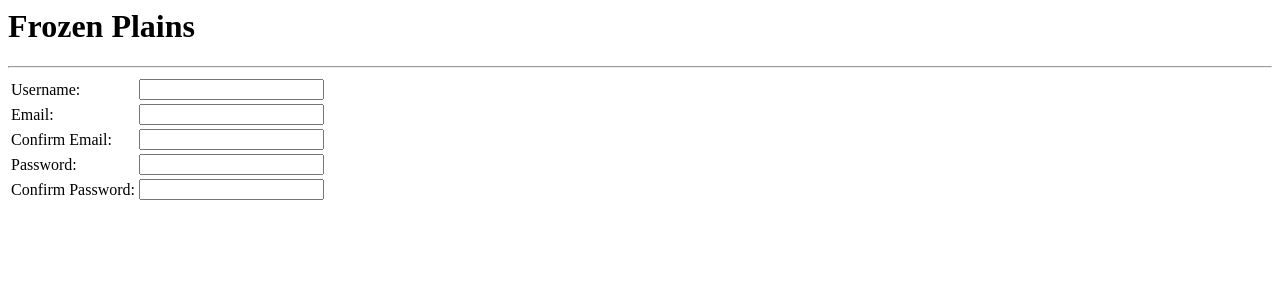
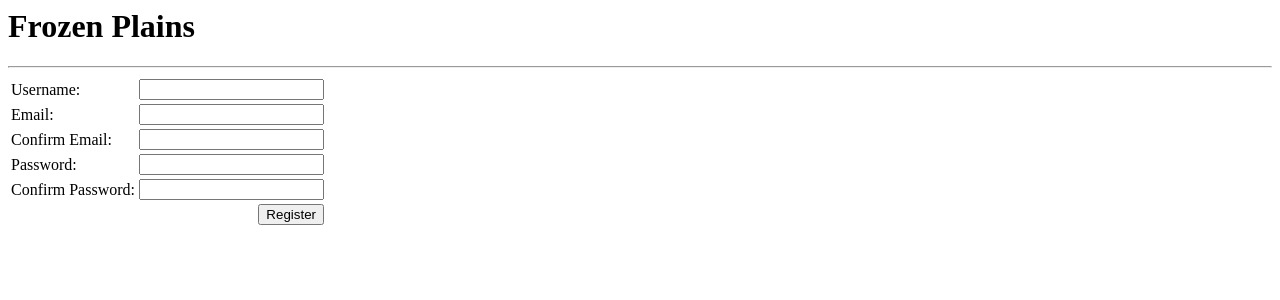
Before and after one commit to sheenabandy/frozen, a PHP site: page /register.php in a window 1280 px wide. Shown: the top 300 px of the page. Run offline with PHP 8.4, Linux system fonts and the light colour scheme.

Commit message:
made sure the submit button on the register form was different from the login form. I'll be needing it that way later.

```diff
--- a/register.php
+++ b/register.php
@@ -42,5 +42,10 @@
 			<input type="password" name="passwordconfirm" id="passwordconfirm">
 		</td>
 	</tr>
+	<tr>
+		<td colspan="2" align="right">
+			<input type="submit" name="register" id="register" value="Register">
+		<td>
+	</tr>
 	</table>
 </form>
```
